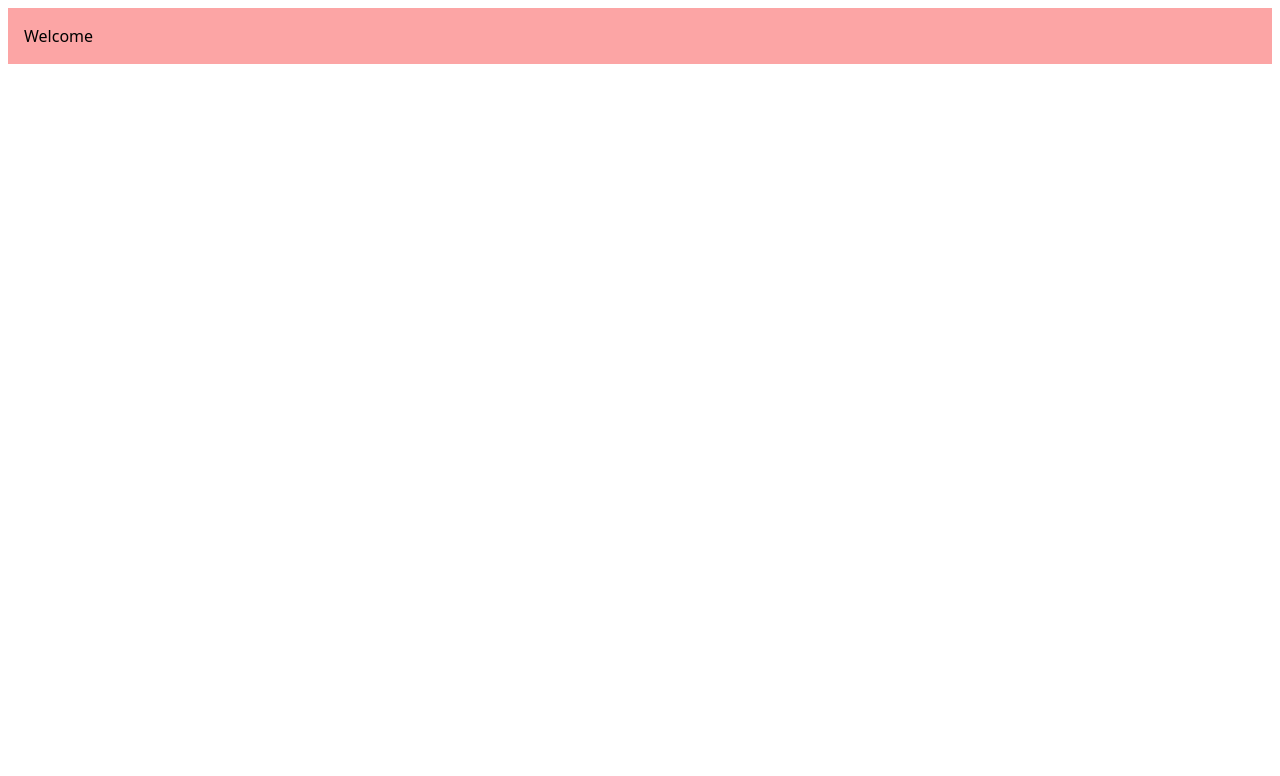
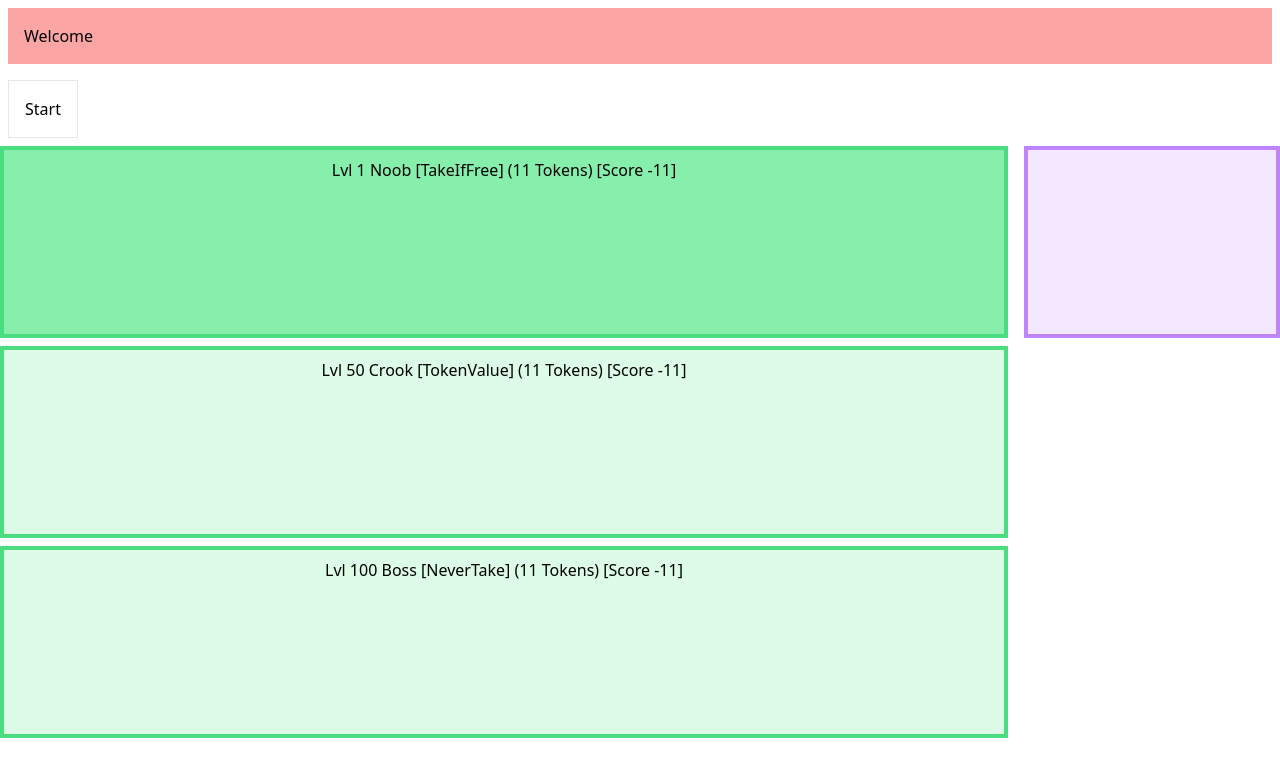
Before and after one commit to Ishadijcks/Gesjaakt, a Vue app: page / in a window 1280 px wide. Shown: the top 776 px of the page. Built offline with nearby package versions, Linux system fonts and the light colour scheme.

Commit message:
Fix color grading, add rendering

```diff
--- a/src/App.vue
+++ b/src/App.vue
@@ -1,7 +1,35 @@
-<script setup lang="ts"></script>
+<script setup lang="ts">
+import GameComponent from "@/components/GameComponent.vue";
+import { GesjaaktGame } from "@/gesjaakt/game/GesjaaktGame";
+import { GesjaaktPlayer } from "@/gesjaakt/game/GesjaaktPlayer";
+import { TakeIfFreeStrategy } from "@/gesjaakt/strategies/TakeIfFreeStrategy";
+import { TokenValueStrategy } from "@/gesjaakt/strategies/TokenValueStrategy";
+import { NeverTakeStrategy } from "@/gesjaakt/strategies/NeverTakeStrategy";
+import { reactive } from "vue";
+
+const game = reactive(
+  new GesjaaktGame(
+    [
+      new GesjaaktPlayer("Lvl 1 Noob", new TakeIfFreeStrategy()),
+      new GesjaaktPlayer("Lvl 50 Crook", new TokenValueStrategy(3)),
+      new GesjaaktPlayer("Lvl 100 Boss", new NeverTakeStrategy()),
+    ],
+    {
+      debug: true,
+      startingTokens: 11,
+      discardedCards: 9,
+      isTokenCountPublic: true,
+      randomizePlayerOrder: false,
+      firstPlayerStarts: true,
+      playerCount: 3,
+    }
+  )
+);
+</script>
 
 <template>
   <div class="m-2 p-4 bg-red-300">Welcome</div>
+  <GameComponent :game="game"></GameComponent>
 </template>
 
 <style scoped></style>
--- a/src/components/CardComponent.vue
+++ b/src/components/CardComponent.vue
@@ -1,5 +1,18 @@
+<script setup lang="ts">
+import { Card } from "@/gesjaakt/game/Card";
+
+const props = defineProps<{
+  card: Card;
+}>();
+</script>
+
 <template>
-  <div>I am a card</div>
+  <div
+    class="w-12 h-24 m-2 p-2 flex flex-col justify-center items-center"
+    :style="'background-color:' + card.color + ';'"
+  >
+    <div class="text-3xl text-white">{{ card.value }}</div>
+  </div>
 </template>
 
 <style scoped></style>
--- /dev/null
+++ b/src/components/DeckComponent.vue
@@ -0,0 +1,21 @@
+<script setup lang="ts">
+import CardComponent from "@/components/CardComponent.vue";
+import { Deck } from "@/gesjaakt/game/Deck";
+import { DrawnCard } from "@/gesjaakt/game/DrawnCard";
+
+const props = defineProps<{
+  deck: Deck;
+  card: DrawnCard;
+}>();
+</script>
+
+<template>
+  <div class="flex flex-row h-48 bg-purple-100 p-2 border-4 border-purple-400">
+    <div v-if="card">
+      <CardComponent :card="card.card"></CardComponent>
+      <span>Tokens: {{ card.tokens }}</span>
+    </div>
+  </div>
+</template>
+
+<style scoped></style>
--- /dev/null
+++ b/src/components/GameComponent.vue
@@ -0,0 +1,39 @@
+<script setup lang="ts">
+import { GesjaaktGame } from "@/gesjaakt/game/GesjaaktGame";
+import PlayerComponent from "@/components/PlayerComponent.vue";
+import DeckComponent from "@/components/DeckComponent.vue";
+
+const props = defineProps<{
+  game: GesjaaktGame;
+}>();
+
+const start = () => {
+  props.game.reset();
+  setInterval(() => {
+    if (!props.game.isGameOver()) {
+      props.game.takeTurn();
+    }
+  }, 100);
+};
+</script>
+
+<template>
+  <button class="m-2 p-4 border" @click="start">Start</button>
+  <div class="flex flex-row space-x-4">
+    <div class="flex flex-col flex-grow space-y-2">
+      <PlayerComponent
+        v-for="(player, index) in game.players"
+        :player="player"
+        :key="player.name"
+        :your-turn="game.currentPlayerIndex === index"
+      ></PlayerComponent>
+    </div>
+    <DeckComponent
+      :deck="game.deck"
+      :card="game.drawnCard"
+      class="w-64"
+    ></DeckComponent>
+  </div>
+</template>
+
+<style scoped></style>
--- /dev/null
+++ b/src/components/PlayerComponent.vue
@@ -0,0 +1,35 @@
+<script setup lang="ts">
+import { GesjaaktPlayer } from "@/gesjaakt/game/GesjaaktPlayer";
+import CardComponent from "@/components/CardComponent.vue";
+
+const props = defineProps<{
+  player: GesjaaktPlayer;
+  yourTurn: boolean;
+}>();
+</script>
+
+<template>
+  <div
+    class="flex flex-col h-48 p-2 bg-green-100 border-4 border-green-400 w-full"
+    :class="{ 'bg-green-300': yourTurn }"
+  >
+    <div class="text-center">
+      {{ player.name }} [{{ player.strategy.name }}] ({{
+        player.tokens
+      }}
+      Tokens) [Score {{ player.currentScore() }}]
+    </div>
+
+    <div class="flex flex-row overflow-x-scroll">
+      <CardComponent
+        :card="card"
+        class=""
+        v-for="card in player.cards"
+        :key="card.value"
+      >
+      </CardComponent>
+    </div>
+  </div>
+</template>
+
+<style scoped></style>
--- a/src/gesjaakt/game/Deck.ts
+++ b/src/gesjaakt/game/Deck.ts
@@ -38,14 +38,19 @@ export class Deck {
   public static createDefaultDeck(): Deck {
     const lowestCard = 3;
     const highestCard = 35;
-    const colors = Colors.createColorRange(
-      { r: 255, g: 0, b: 0 },
-      { r: 0, g: 0, b: 0 },
+    const colors = Colors.createHsvColorRange(
+      40,
+      320,
+      1,
+      1,
       highestCard - lowestCard + 1
     );
+    console.log(colors.map((hsv) => Colors.toHex(Colors.toRgb(hsv))));
     const cards = [];
     for (let i = lowestCard; i <= highestCard; i++) {
-      cards.push(new Card(i, Colors.toHex(colors[i - lowestCard])));
+      cards.push(
+        new Card(i, Colors.toHex(Colors.toRgb(colors[i - lowestCard])))
+      );
     }
     return new Deck(cards);
   }
--- a/src/util/Color.ts
+++ b/src/util/Color.ts
@@ -2,6 +2,12 @@ export type RGB = {
   r: number;
   g: number;
   b: number;
+};
+
+export type HSV = {
+  h: number;
+  s: number;
+  v: number;
 };
 
 export class Colors {
@@ -22,7 +28,40 @@ export class Colors {
     return colorList;
   }
 
-  public static toHex(c: RGB): string {
-    return `#${c.r.toString(16)}${c.g.toString(16)}${c.r.toString(16)}`;
+  public static createHsvColorRange(
+    h1: number,
+    h2: number,
+    s: number,
+    v: number,
+    steps: number
+  ): HSV[] {
+    const colorList = [];
+    for (let i = 0; i < steps; i++) {
+      colorList.push({
+        h: h1 + (i / steps) * (h2 - h1),
+        s: s,
+        v: v,
+      });
+    }
+    return colorList;
+  }
+
+  public static toRgb(hsv: HSV): RGB {
+    const f = (n: number, k: number = (n + hsv.h / 60) % 6) => {
+      return hsv.v - hsv.v * hsv.s * Math.max(Math.min(k, 4 - k, 1), 0);
+    };
+
+    return {
+      r: Math.floor(f(5) * 255),
+      g: Math.floor(f(3) * 255),
+      b: Math.floor(f(1) * 255),
+    };
+  }
+
+  public static toHex(rgb: RGB): string {
+    const r = rgb.r.toString(16).padStart(2, "0");
+    const g = rgb.g.toString(16).padStart(2, "0");
+    const b = rgb.b.toString(16).padStart(2, "0");
+    return `#${r}${g}${b}`;
   }
 }
```
